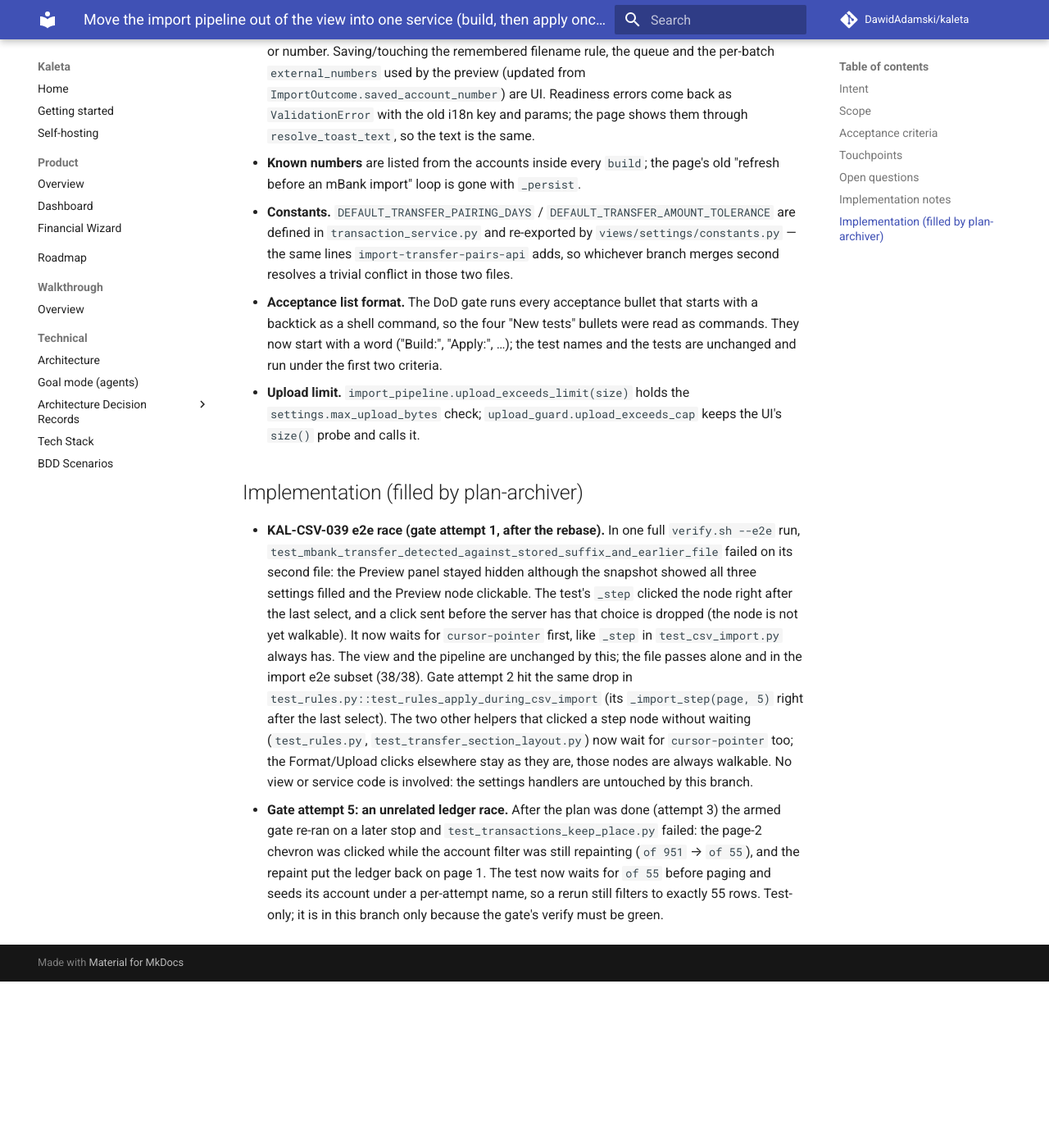
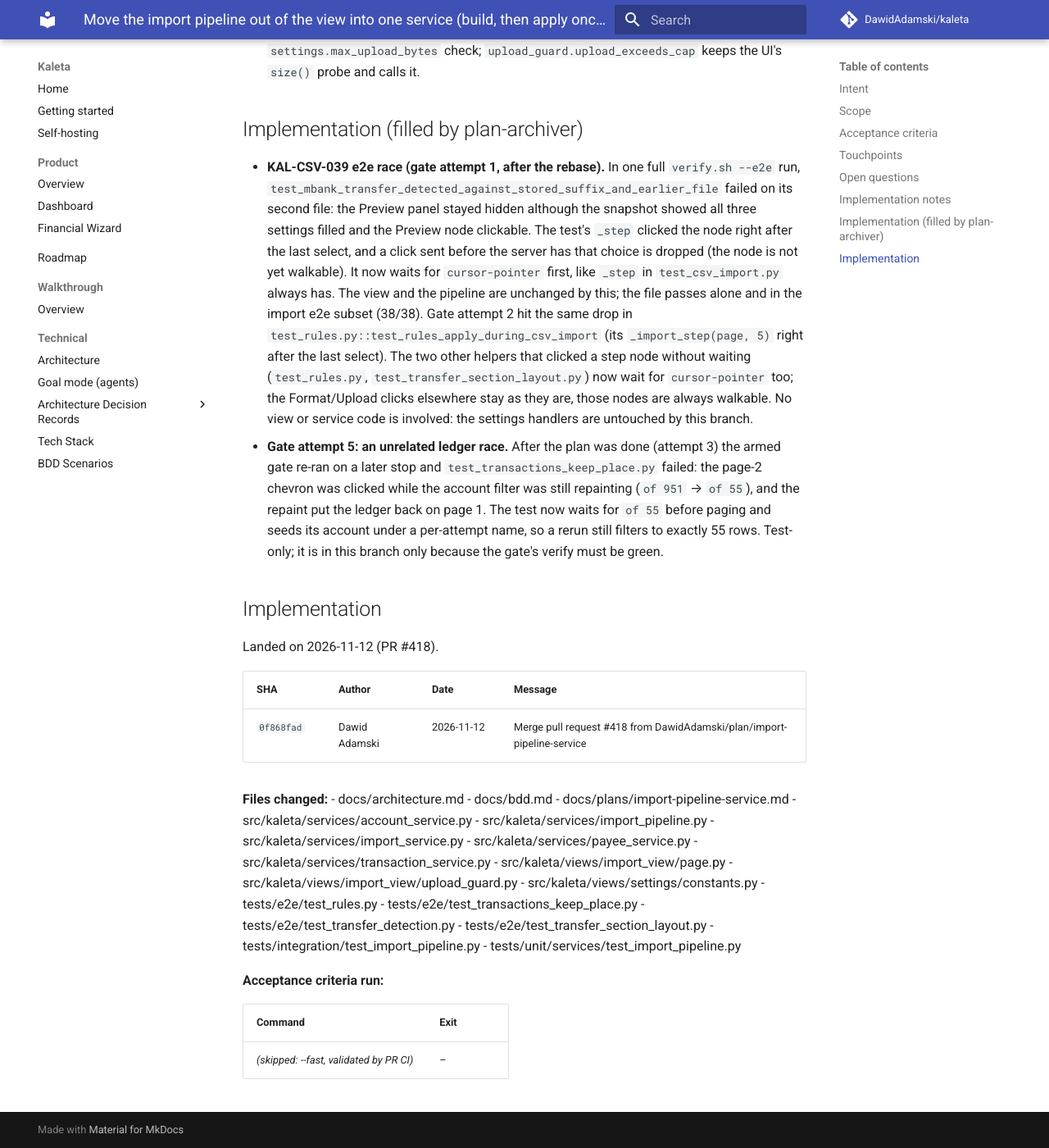
Before and after one commit to DawidAdamski/kaleta, an MkDocs documentation site: the page built from docs/plans/archive/import-pipeline-service.md, in a window 1280 px wide and 1400 px high, scrolled down 4527 px. Shown: the whole window at 82% size. Built offline with MkDocs 1.6.1 and Material for MkDocs 9.7.7, drawn with Linux system fonts in a browser that asks for light colours; comment, search, counter and statistics services are not loaded; before the commit the page ends 5724 px from its top, so only the background shows below that.

Commit message:
docs(plans): archive import-pipeline-service (#418)

```diff
--- a/docs/plans/import-pipeline-service.md
+++ b/docs/plans/archive/import-pipeline-service.md
@@ -3,8 +3,9 @@ plan_id: import-pipeline-service
 title: Move the import pipeline out of the view into one service (build, then apply once)
 area: import
 effort: medium
-status: in-progress
-roadmap_ref: ../roadmap.md
+status: archived
+archived_at: 2026-11-12
+roadmap_ref: ../../roadmap.md
 ---
 
 # Move the import pipeline out of the view into one service (build, then apply once)
@@ -199,3 +200,36 @@ New tests:
   The test now waits for `of 55` before paging and seeds its account under a
   per-attempt name, so a rerun still filters to exactly 55 rows. Test-only;
   it is in this branch only because the gate's verify must be green.
+
+## Implementation
+
+Landed on 2026-11-12 (PR #418).
+
+| SHA | Author | Date | Message |
+|---|---|---|---|
+| `0f868fad` | Dawid Adamski | 2026-11-12 | Merge pull request #418 from DawidAdamski/plan/import-pipeline-service |
+
+**Files changed:**
+- docs/architecture.md
+- docs/bdd.md
+- docs/plans/import-pipeline-service.md
+- src/kaleta/services/account_service.py
+- src/kaleta/services/import_pipeline.py
+- src/kaleta/services/import_service.py
+- src/kaleta/services/payee_service.py
+- src/kaleta/services/transaction_service.py
+- src/kaleta/views/import_view/page.py
+- src/kaleta/views/import_view/upload_guard.py
+- src/kaleta/views/settings/constants.py
+- tests/e2e/test_rules.py
+- tests/e2e/test_transactions_keep_place.py
+- tests/e2e/test_transfer_detection.py
+- tests/e2e/test_transfer_section_layout.py
+- tests/integration/test_import_pipeline.py
+- tests/unit/services/test_import_pipeline.py
+
+**Acceptance criteria run:**
+
+| Command | Exit |
+|---|---|
+| _(skipped: --fast, validated by PR CI)_ | – |
```
Also changed, not shown: docs/plans/README.md (+1 -1 lines).
